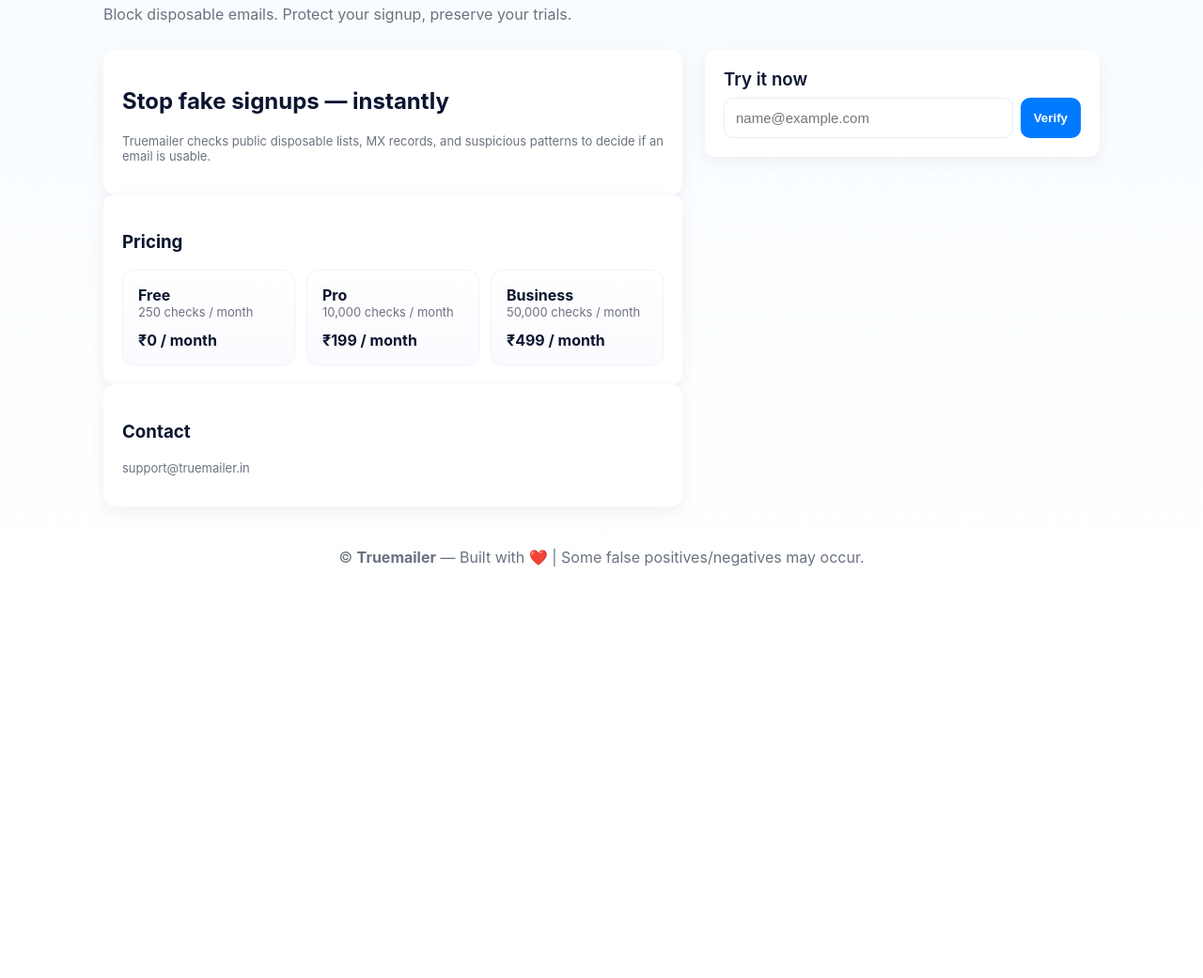
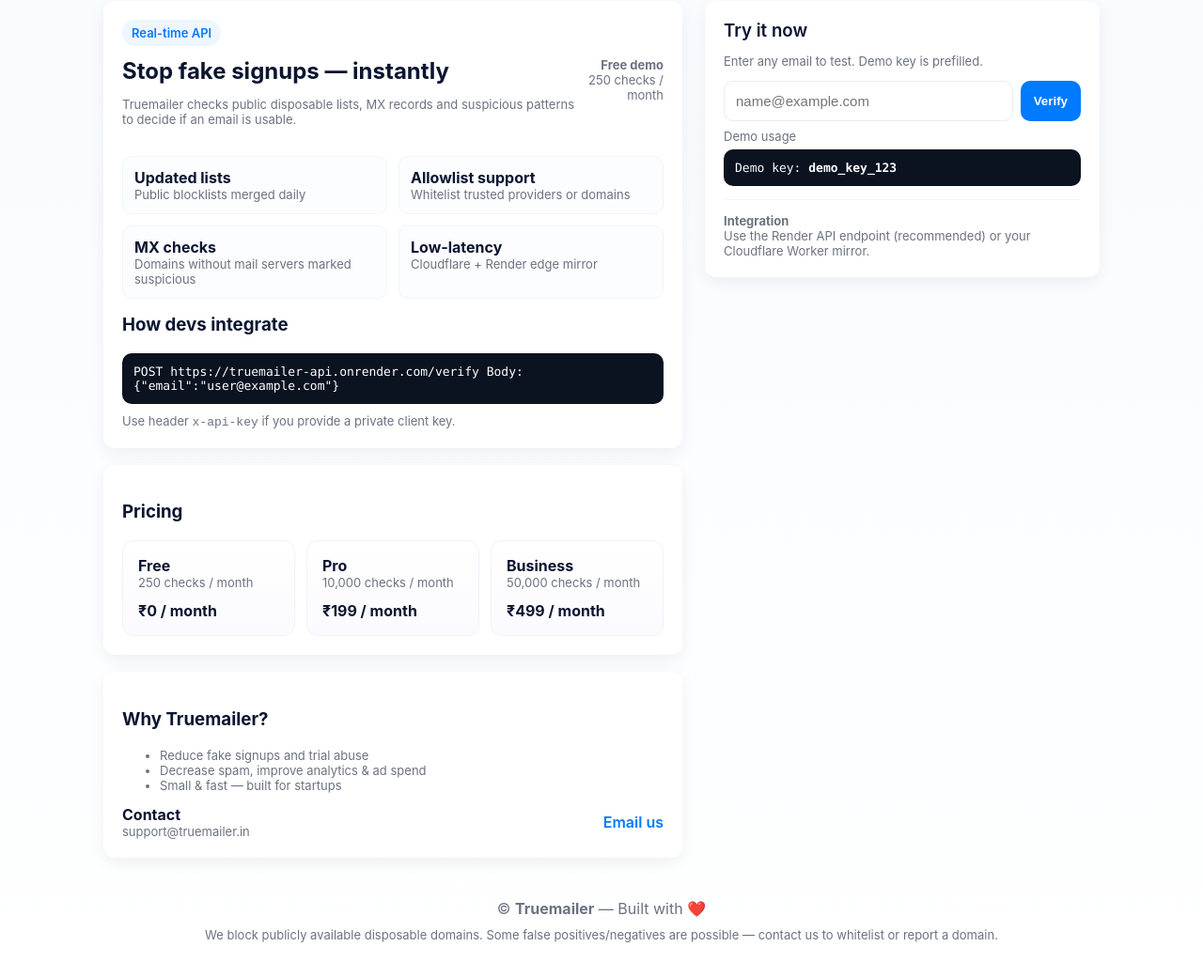
Before and after one commit to truemailer/website, a plain HTML site: page index.html in a window 1280 px wide. Shown: the part 145-1186 px from the top of the page at 94% size. Before the commit the page ends 822 px from the top, so only its background shows below. Drawn offline with Linux system fonts and the light colour scheme.

Commit message:
Update index.html

```diff
--- a/index.html
+++ b/index.html
@@ -22,6 +22,7 @@
     body{margin:0;background:linear-gradient(180deg,var(--bg),#fff);color:var(--dark);-webkit-font-smoothing:antialiased}
     .container{max-width:1100px;margin:36px auto;padding:20px}
     header{display:flex;align-items:center;gap:18px}
+    .logo{display:flex;align-items:center;gap:12px}
     .logo svg{width:48px;height:48px}
     h1{font-size:28px;margin:0}
     p.lead{margin:8px 0 0;color:var(--muted)}
@@ -35,17 +36,25 @@
     .result.good{border-left:6px solid var(--success)}
     .result.bad{border-left:6px solid var(--danger)}
     .small{font-size:13px;color:var(--muted)}
+    .features{display:grid;grid-template-columns:repeat(2,1fr);gap:12px;margin-top:18px}
+    .feature{background:#fbfdff;padding:12px;border-radius:10px;border:1px solid #eef6ff}
     .pricing{display:flex;gap:12px;margin-top:18px}
     .plan{flex:1;padding:16px;border-radius:12px;background:linear-gradient(180deg,#fff,#fbfbff);border:1px solid #eef2ff}
     footer{text-align:center;color:var(--muted);margin-top:26px;padding:18px 0}
-    @media(max-width:900px){.grid{grid-template-columns:1fr}}
+    @media(max-width:900px){.grid{grid-template-columns:1fr}.logo svg{width:42px;height:42px}.container{padding:12px}}
+    .tag{display:inline-block;background:#eef6ff;color:var(--accent);padding:6px 10px;border-radius:999px;font-weight:600;font-size:13px}
+    .api-snippet{background:#0b1220;color:#fff;padding:12px;border-radius:10px;font-family:ui-monospace, SFMono-Regular, Menlo, Monaco, "Roboto Mono", monospace;font-size:13px}
+    .contact-row{display:flex;gap:12px;align-items:center}
+    .contact-row a{color:var(--accent);text-decoration:none;font-weight:600}
+    .foot-note{font-size:13px;color:var(--muted);margin-top:10px}
   </style>
 </head>
 <body>
   <div class="container">
     <header>
       <div class="logo">
-        <svg viewBox="0 0 64 64" fill="none" xmlns="http://www.w3.org/2000/svg">
+        <!-- Keep the same SVG logo you liked -->
+        <svg viewBox="0 0 64 64" fill="none" xmlns="http://www.w3.org/2000/svg" aria-hidden="true">
           <rect x="2" y="8" width="60" height="48" rx="8" fill="#fff" stroke="#e6f0ff"/>
           <path d="M6 16l26 18L58 16" stroke="#cfe8ff" stroke-width="2.5" stroke-linecap="round" stroke-linejoin="round"/>
           <rect x="10" y="26" width="44" height="22" rx="4" fill="#007aff"/>
@@ -61,11 +70,46 @@
     <div class="grid">
       <div>
         <div class="card">
-          <h2>Stop fake signups — instantly</h2>
-          <p class="small">Truemailer checks public disposable lists, MX records, and suspicious patterns to decide if an email is usable.</p>
+          <div style="display:flex;justify-content:space-between;align-items:center">
+            <div>
+              <div class="tag">Real-time API</div>
+              <h2 style="margin:12px 0 4px">Stop fake signups — instantly</h2>
+              <p class="small">Truemailer checks public disposable lists, MX records and suspicious patterns to decide if an email is usable.</p>
+            </div>
+            <div style="text-align:right" class="small">
+              <div style="font-weight:700">Free demo</div>
+              <div>250 checks / month</div>
+            </div>
+          </div>
+
+          <div class="features">
+            <div class="feature">
+              <strong>Updated lists</strong>
+              <div class="small">Public blocklists merged daily</div>
+            </div>
+            <div class="feature">
+              <strong>Allowlist support</strong>
+              <div class="small">Whitelist trusted providers or domains</div>
+            </div>
+            <div class="feature">
+              <strong>MX checks</strong>
+              <div class="small">Domains without mail servers marked suspicious</div>
+            </div>
+            <div class="feature">
+              <strong>Low-latency</strong>
+              <div class="small">Cloudflare + Render edge mirror</div>
+            </div>
+          </div>
+
+          <h3 style="margin-top:16px">How devs integrate</h3>
+          <div class="api-snippet" id="api-snippet">
+POST https://truemailer-api.onrender.com/verify
+Body: {"email":"user@example.com"}
+          </div>
+          <div class="foot-note">Use header <code>x-api-key</code> if you provide a private client key.</div>
         </div>
 
-        <div class="card">
+        <div class="card" style="margin-top:18px">
           <h3>Pricing</h3>
           <div class="pricing">
             <div class="plan">
@@ -86,32 +130,64 @@
           </div>
         </div>
 
-        <div class="card">
-          <h3>Contact</h3>
-          <p class="small">support@truemailer.in</p>
+        <div class="card" style="margin-top:18px">
+          <h3>Why Truemailer?</h3>
+          <ul class="small">
+            <li>Reduce fake signups and trial abuse</li>
+            <li>Decrease spam, improve analytics & ad spend</li>
+            <li>Small & fast — built for startups</li>
+          </ul>
+          <div style="margin-top:12px" class="contact-row">
+            <div>
+              <strong>Contact</strong>
+              <div class="small">support@truemailer.in</div>
+            </div>
+            <div style="margin-left:auto">
+              <a href="mailto:support@truemailer.in">Email us</a>
+            </div>
+          </div>
         </div>
       </div>
 
+      <!-- Demo panel -->
       <aside>
         <div class="card">
           <h3 class="demo-title">Try it now</h3>
-          <div class="input-row">
-            <input id="demo-email" type="text" placeholder="name@example.com" />
-            <button id="check-btn" class="primary">Verify</button>
+          <p class="small">Enter any email to test. Demo key is prefilled.</p>
+
+          <div style="margin-top:12px">
+            <div class="input-row">
+              <input id="demo-email" type="text" placeholder="name@example.com" />
+              <button id="check-btn" class="primary">Verify</button>
+            </div>
+
+            <div style="margin-top:8px" class="small">
+              <label>Demo usage</label>
+              <div style="margin-top:6px" class="api-snippet">Demo key: <strong>demo_key_123</strong></div>
+            </div>
+
+            <div id="result" class="result" style="display:none"></div>
+            <div id="loader" class="small" style="display:none;margin-top:8px">⏳ Checking…</div>
           </div>
-          <div id="result" class="result" style="display:none"></div>
-          <div id="loader" class="small" style="display:none;margin-top:8px">⏳ Checking…</div>
+
+          <hr style="margin:14px 0;border:none;border-top:1px solid #eef6ff"/>
+
+          <div class="small" style="color:var(--muted)">
+            <strong>Integration</strong>
+            <div>Use the Render API endpoint (recommended) or your Cloudflare Worker mirror.</div>
+          </div>
         </div>
       </aside>
     </div>
 
     <footer>
-      © <strong>Truemailer</strong> — Built with ❤️ | Some false positives/negatives may occur.
+      <div>© <strong>Truemailer</strong> — Built with ❤️</div>
+      <div class="foot-note">We block publicly available disposable domains. Some false positives/negatives are possible — contact us to whitelist or report a domain.</div>
     </footer>
   </div>
 
   <script>
-    const WORKER_URL = "https://truemailer-api.onrender.com/";
+    const WORKER_URL = "https://truemailer-api.onrender.com/verify";
 
     const btn = document.getElementById("check-btn");
     const emailInput = document.getElementById("demo-email");
@@ -137,7 +213,7 @@
         const res = await fetch(WORKER_URL, {
           method: "POST",
           headers: { "Content-Type": "application/json" },
-          body: JSON.stringify({ email })
+          body: JSON.stringify({ email, api_key: "demo_key_123" })
         });
         const data = await res.json();
         let parsed = { valid: true, is_disposable: false, reason: "Valid", email };
```
